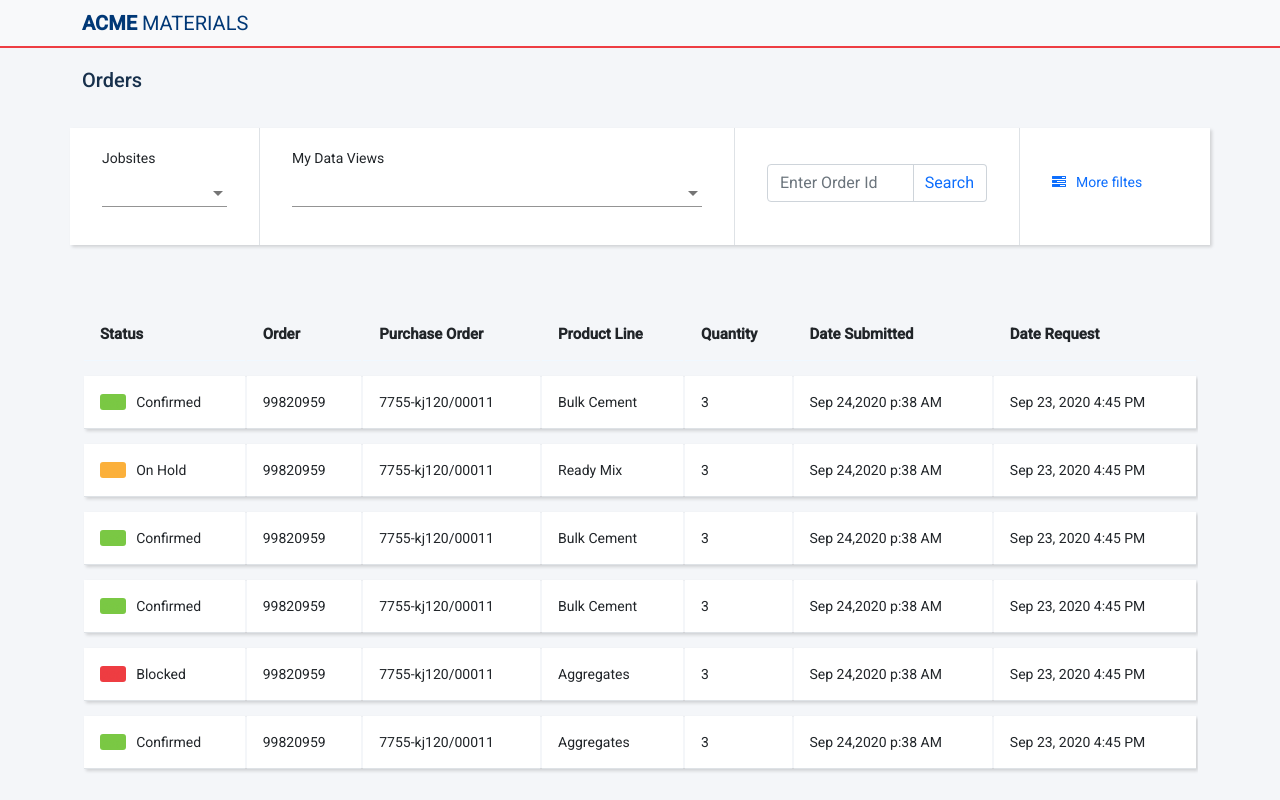
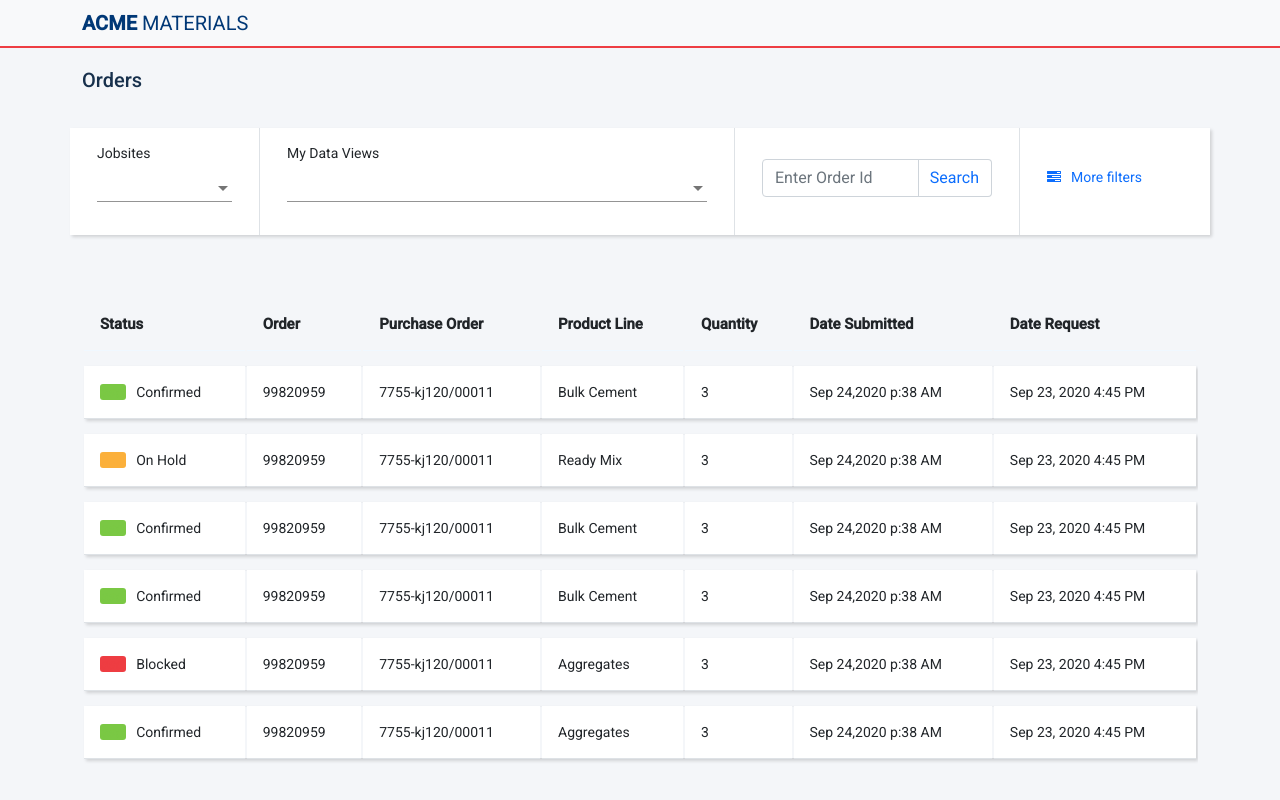
Before and after one commit to nerlerosas/uxTest, an Angular app: page / in a window 1280 px wide. Built offline with nearby package versions, Linux system fonts and the light colour scheme.

Commit message:
some bug fixed

```diff
--- a/src/app/components/fillters/fillters.component.css
+++ b/src/app/components/fillters/fillters.component.css
@@ -6,7 +6,7 @@
     color: #3fa9f5;
 }
 .filter-container{
-    padding: 20px;
+    padding: 15px;
     height: 100%;
     vertical-align:middle;
 }
@@ -16,6 +16,10 @@
 }
 .more-filter-label{
     margin-left: 10px;
+    cursor: pointer;
+}
+.more-filter-label:hover{
+    color: #3fa9f5;
 }
 
 .select-job-site{
@@ -77,3 +81,7 @@ p {
 .btn-outline-secondary:hover{
     background-color: white;
 }
+.more-filters-click:hover{
+    cursor: pointer;
+    color: #3fa9f5;
+}
--- a/src/app/components/fillters/fillters.component.html
+++ b/src/app/components/fillters/fillters.component.html
@@ -35,7 +35,7 @@
     </div>
     <div class="col-md-2">
         <div class="filter-container mt-4 mb-3">
-             <a (click)="openModal(modalMessage)">  <i class="fa fa-tasks sean" aria-hidden="true"></i> <label class="sean more-filter-label"> More filtes </label> </a>
+             <a class="more-filters-click" (click)="openModal(modalMessage)">  <i class="fa fa-tasks sean" aria-hidden="true"></i> <label class="sean more-filter-label"> More filters </label> </a>
         </div>
     </div>
 </div>
```
